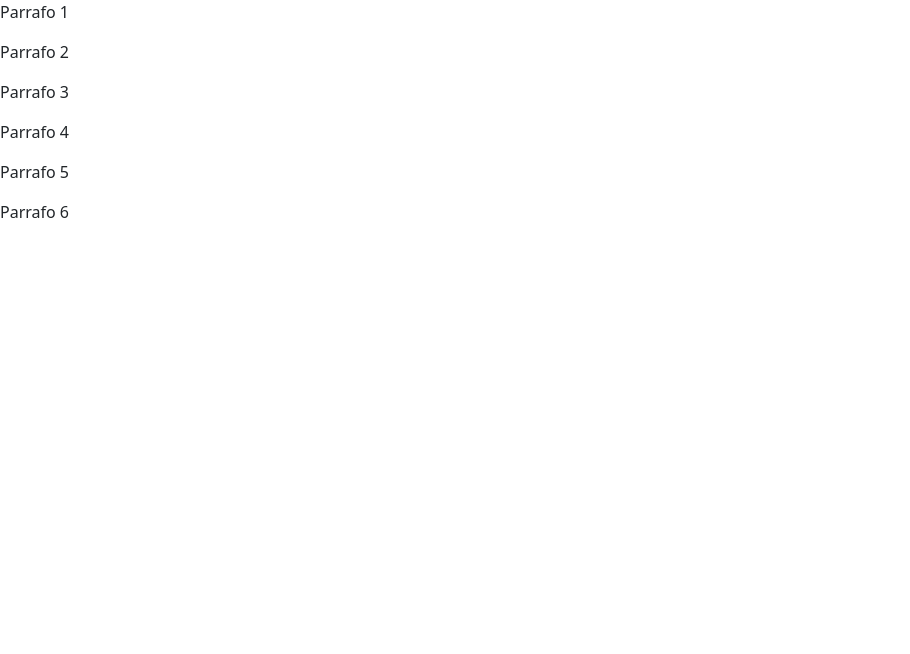
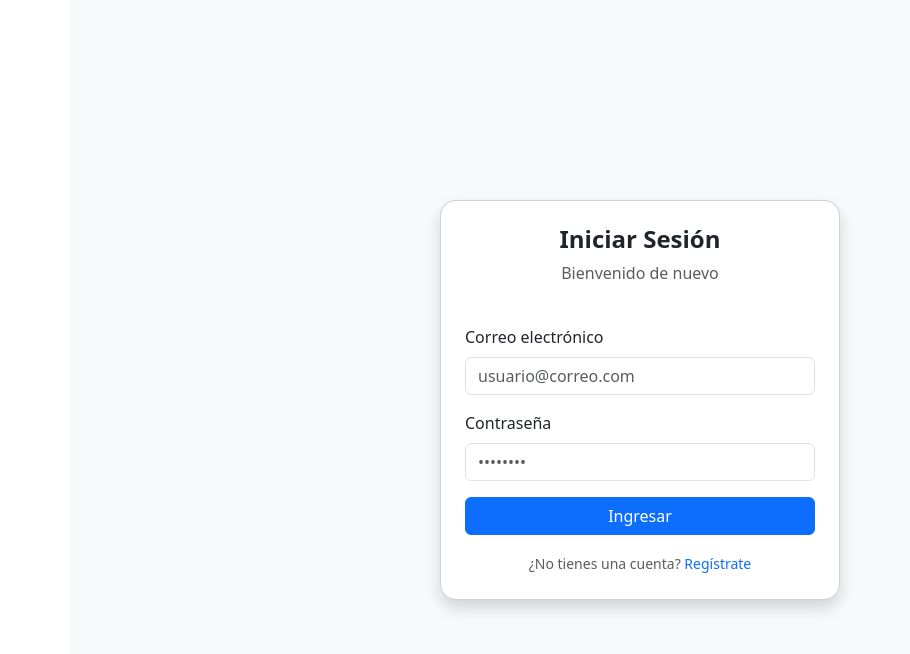
Before and after one commit to josrivera1209/proyecto-web-integral, an Angular app: page / in a window 1280 px wide. Shown: the top 654 px of the page, without its empty margins (0-910 px from the left). Built offline with nearby package versions, Linux system fonts and the light colour scheme.

Commit message:
se agrego diseño de login

```diff
--- a/src/app/app.component.html
+++ b/src/app/app.component.html
@@ -1,7 +1,8 @@
 <router-outlet></router-outlet>
-<p>Parrafo 1</p>
+<!-- <p>Parrafo 1</p>
 <p>Parrafo 2</p>
 <p>Parrafo 3</p>
 <p>Parrafo 4</p>
 <p>Parrafo 5</p>
-<p>Parrafo 6</p>
+<p>Parrafo 6</p> -->
+<app-login></app-login>
--- a/src/app/app.component.ts
+++ b/src/app/app.component.ts
@@ -1,10 +1,11 @@
 import { Component } from '@angular/core';
 import { RouterOutlet } from '@angular/router';
+import { LoginComponent } from "./auth/login/login.component";
 
 @Component({
   selector: 'app-root',
   standalone: true,
-  imports: [RouterOutlet],
+  imports: [RouterOutlet, LoginComponent],
   templateUrl: './app.component.html',
   styleUrl: './app.component.css'
 })
--- /dev/null
+++ b/src/app/auth/login/login.component.html
@@ -0,0 +1,24 @@
+<div class="container d-flex align-items-center justify-content-center min-vh-100 bg-light">
+  <div class="card shadow p-4" style="max-width: 400px; width: 100%; border-radius: 1rem;">
+    <div class="text-center mb-4">
+      <h4 class="fw-bold">Iniciar Sesión</h4>
+      <p class="text-muted">Bienvenido de nuevo</p>
+    </div>
+    <form>
+      <div class="mb-3">
+        <label for="email" class="form-label">Correo electrónico</label>
+        <input type="email" class="form-control" id="email" placeholder="usuario@correo.com" required>
+      </div>
+      <div class="mb-3">
+        <label for="password" class="form-label">Contraseña</label>
+        <input type="password" class="form-control" id="password" placeholder="••••••••" required>
+      </div>
+      <div class="d-grid">
+        <button type="submit" class="btn btn-primary">Ingresar</button>
+      </div>
+    </form>
+    <div class="mt-3 text-center">
+      <small class="text-muted">¿No tienes una cuenta? <a href="#" class="text-decoration-none">Regístrate</a></small>
+    </div>
+  </div>
+</div>
--- /dev/null
+++ b/src/app/auth/login/login.component.ts
@@ -0,0 +1,15 @@
+import { ChangeDetectionStrategy, Component } from '@angular/core';
+
+@Component({
+  selector: 'app-login',
+  standalone: true,
+  imports: [],
+  templateUrl: './login.component.html',
+  styles: `
+    :host {
+      display: block;
+    }
+  `,
+  changeDetection: ChangeDetectionStrategy.OnPush,
+})
+export class LoginComponent { }
```
